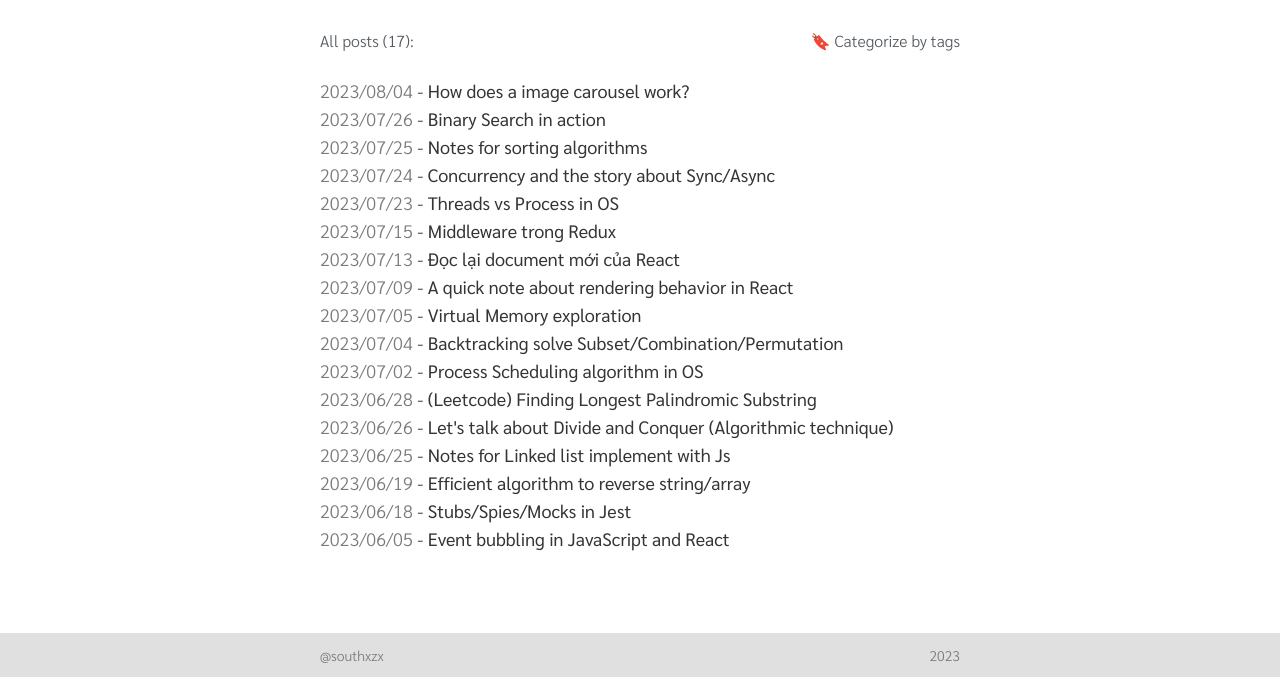
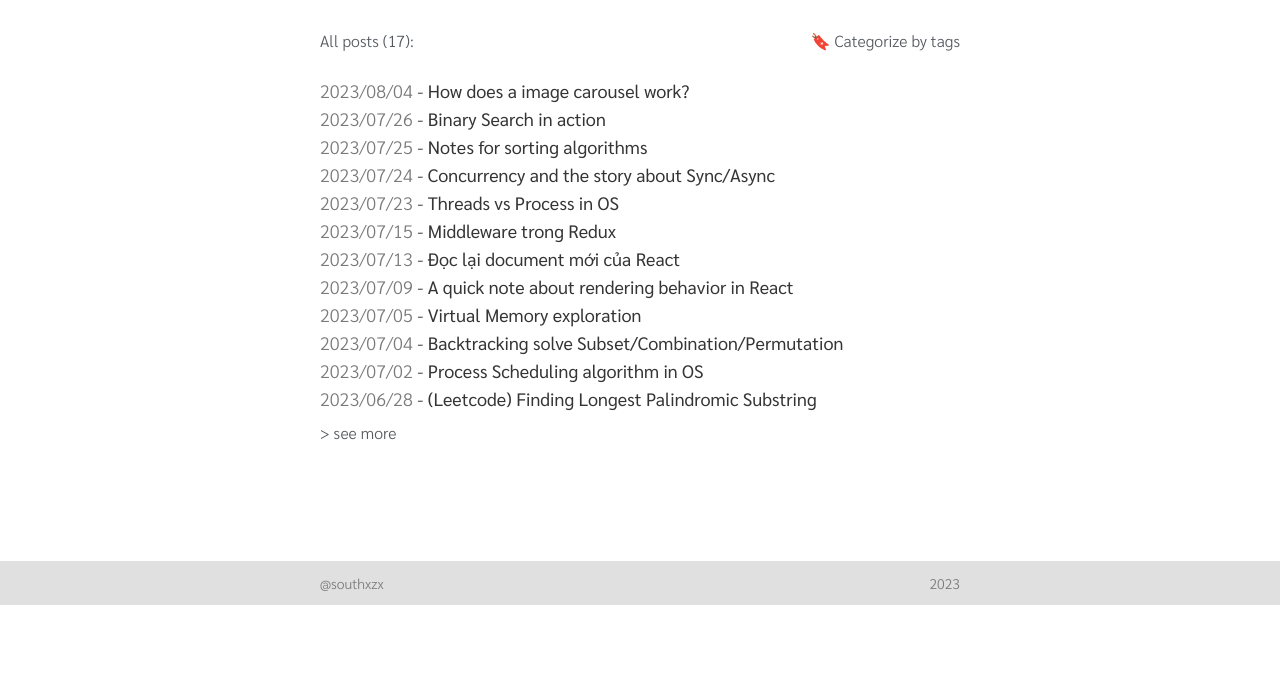
Before and after one commit to southxzx/handbook-gatsby, a Gatsby site: page /everyday in a window 1280 px wide. Shown: the part 195-872 px from the top of the page. After the commit the page ends 800 px from the top, so only its background shows below. Built offline with nearby package versions, Linux system fonts and the light colour scheme; Gatsby itself is replaced by a stand-in of ours; some packages are replaced by stand-ins of ours.

Commit message:
update paging for 'everyday' page

```diff
--- a/src/pages/everyday/index.tsx
+++ b/src/pages/everyday/index.tsx
@@ -5,9 +5,16 @@ import BackButton from "../../components/BackButton";
 import Layout from "../../components/Layout";
 import Seo from "../../components/Seo";
 
+var LIMIT = 12;
+
 const EverydayPage: React.FC<PageProps> = ({ data }) => {
   const posts = (data as any).allMarkdownRemark.edges || [];
   const totalCount = (data as any).allMarkdownRemark.totalCount || 0;
+
+  const [page, setPage] = React.useState(1);
+
+  const handleSeeMore = () => setPage((prev) => prev + 1);
+
   return (
     <Layout>
       <BackButton href="/" />
@@ -29,7 +36,7 @@ const EverydayPage: React.FC<PageProps> = ({ data }) => {
             🔖 Categorize by tags
           </Link>
         </div>
-        {posts.map((post: any) => {
+        {posts.slice(0, LIMIT * page).map((post: any) => {
           const frontmatter = post.node.frontmatter;
           return (
             <div key={frontmatter.slug}>
@@ -44,6 +51,14 @@ const EverydayPage: React.FC<PageProps> = ({ data }) => {
             </div>
           );
         })}
+        {posts.length > LIMIT * page && (
+          <button
+            className="text-neutral font-light mt-2"
+            onClick={handleSeeMore}
+          >
+            {"> see more"}
+          </button>
+        )}
       </div>
     </Layout>
   );
```
